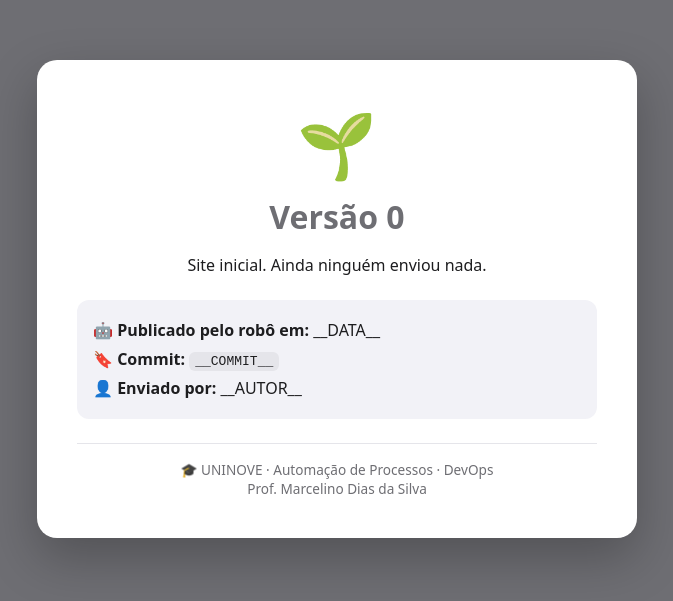
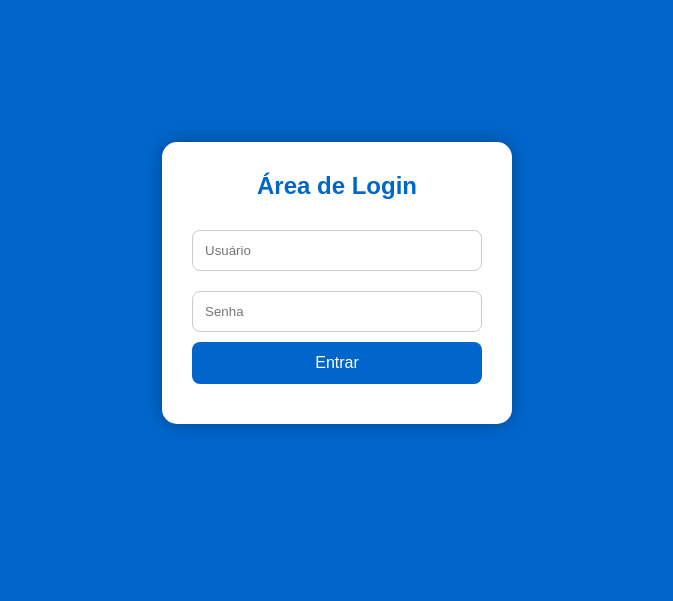
Before and after one commit to destru345/lab-cid-actions, a plain HTML site: page index.html in a window 1280 px wide. Shown: the part 117-718 px from the top of the page, without its empty margins (303-976 px from the left). Drawn offline with Linux system fonts and the light colour scheme.

Commit message:
Revamp index.html for login functionalit vesa~6

```diff
--- a/index.html
+++ b/index.html
@@ -1,59 +1,115 @@
 <!DOCTYPE html>
 <html lang="pt-BR">
 <head>
-  <meta charset="UTF-8">
-  <meta name="viewport" content="width=device-width, initial-scale=1.0">
-  <title>Meu site - Versão 0</title>
-  <style>
-    body {
-      margin: 0;
-      min-height: 100vh;
-      display: grid;
-      place-items: center;
-      font-family: system-ui, "Segoe UI", Roboto, sans-serif;
-      background: #6e6e73;
-      padding: 1rem;
+<meta charset="UTF-8">
+<meta name="viewport" content="width=device-width, initial-scale=1.0">
+<title>Login</title>
+
+<style>
+    *{
+        margin:0;
+        padding:0;
+        box-sizing:border-box;
+        font-family:Arial, sans-serif;
     }
-    .cartao {
-      background: #fff;
-      border-radius: 20px;
-      padding: 2.5rem;
-      max-width: 520px;
-      width: 100%;
-      box-shadow: 0 20px 50px rgba(0, 0, 0, .25);
-      text-align: center;
-      color: #1d1d1f;
+
+    body{
+        background:#0066cc;
+        height:100vh;
+        display:flex;
+        justify-content:center;
+        align-items:center;
     }
-    .emoji { font-size: 4rem; }
-    h1 { margin: .5rem 0; color: #6e6e73; }
-    .versao {
-      margin-top: 1.5rem;
-      padding: 1rem;
-      border-radius: 12px;
-      background: #f2f2f7;
-      text-align: left;
-      line-height: 1.8;
+
+    .login{
+        background:white;
+        padding:30px;
+        border-radius:15px;
+        width:350px;
+        text-align:center;
+        box-shadow:0 0 20px rgba(0,0,0,0.3);
     }
-    code { background: #e5e5ea; padding: 2px 6px; border-radius: 6px; }
-    footer { margin-top: 1.5rem; padding-top: 1rem; border-top: 1px solid #e5e5ea; color: #6e6e73; font-size: .85rem; }
-  </style>
+
+    h2{
+        margin-bottom:20px;
+        color:#0066cc;
+    }
+
+    input{
+        width:100%;
+        padding:12px;
+        margin:10px 0;
+        border:1px solid #ccc;
+        border-radius:8px;
+    }
+
+    button{
+        width:100%;
+        padding:12px;
+        background:#0066cc;
+        color:white;
+        border:none;
+        border-radius:8px;
+        cursor:pointer;
+        font-size:16px;
+    }
+
+    button:hover{
+        background:#004c99;
+    }
+
+    .erro{
+        color:red;
+        margin-top:10px;
+    }
+
+    #pagina51{
+        display:none;
+        width:100%;
+        height:100vh;
+        background:green;
+        color:white;
+        justify-content:center;
+        align-items:center;
+        font-size:80px;
+        font-weight:bold;
+        text-align:center;
+    }
+</style>
 </head>
+
 <body>
-  <main class="cartao">
-    <div class="emoji">🌱</div>
-    <h1>Versão 0</h1>
-    <p>Site inicial. Ainda ninguém enviou nada.</p>
 
-    <div class="versao">
-      🤖 <strong>Publicado pelo robô em:</strong> __DATA__<br>
-      🔖 <strong>Commit:</strong> <code>__COMMIT__</code><br>
-      👤 <strong>Enviado por:</strong> __AUTOR__
-    </div>
+<div class="login" id="loginBox">
+    <h2>Área de Login</h2>
 
-    <footer>
-      🎓 UNINOVE · Automação de Processos · DevOps<br>
-      Prof. Marcelino Dias da Silva
-    </footer>
-  </main>
+    <input type="text" id="usuario" placeholder="Usuário">
+    <input type="password" id="senha" placeholder="Senha">
+
+    <button onclick="entrar()">Entrar</button>
+
+    <div class="erro" id="erro"></div>
+</div>
+
+<div id="pagina51">
+    51 e pinga
+</div>
+
+<script>
+function entrar() {
+    const usuario = document.getElementById("usuario").value;
+    const senha = document.getElementById("senha").value;
+
+    if(usuario === "detru345" && senha === "12345"){
+        document.getElementById("loginBox").style.display = "none";
+        document.body.style.background = "green";
+        document.getElementById("pagina51").style.display = "flex";
+    } else {
+        document.getElementById("erro").innerText =
+            "Usuário ou senha incorretos!";
+    }
+}
+</script>
+
 </body>
 </html>
```
